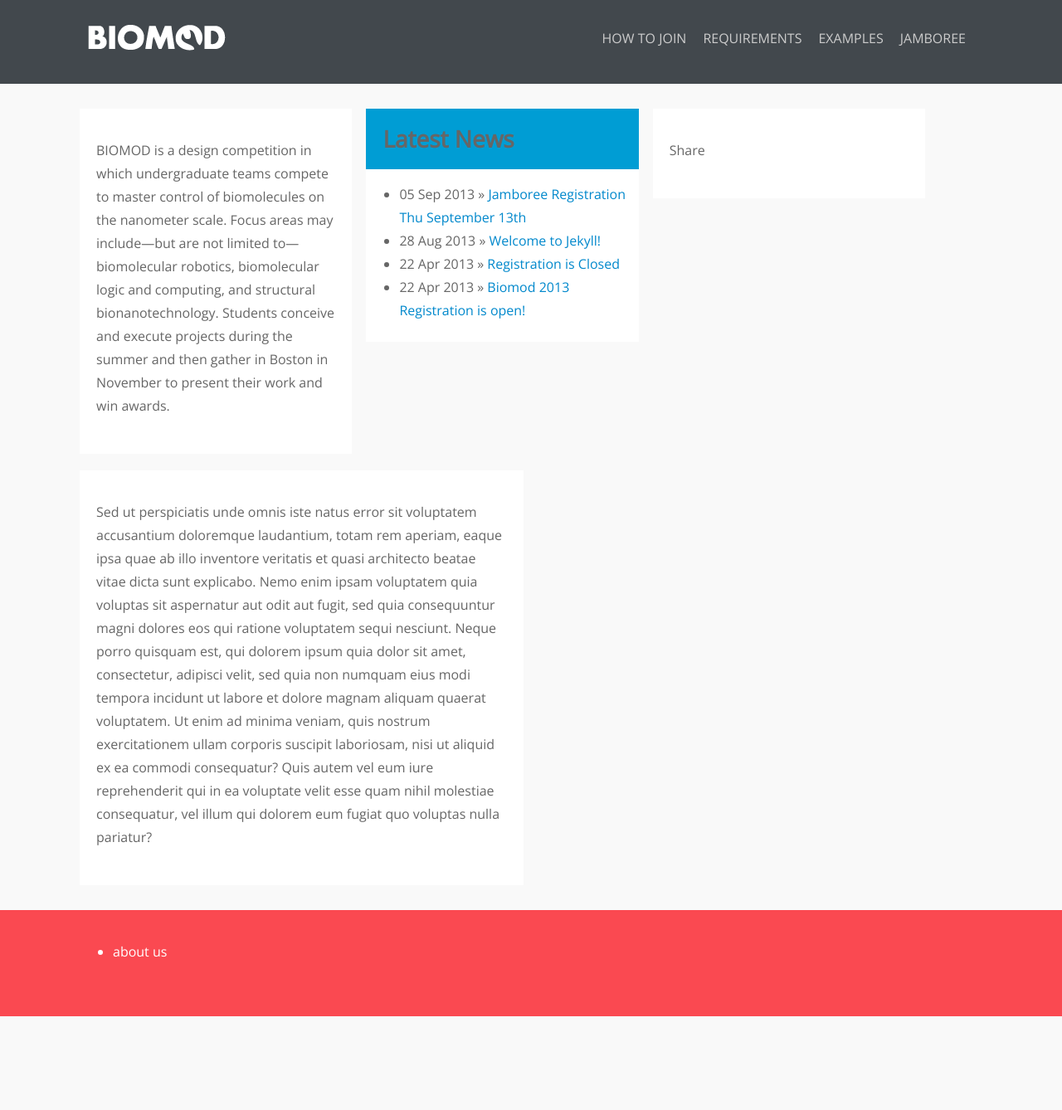
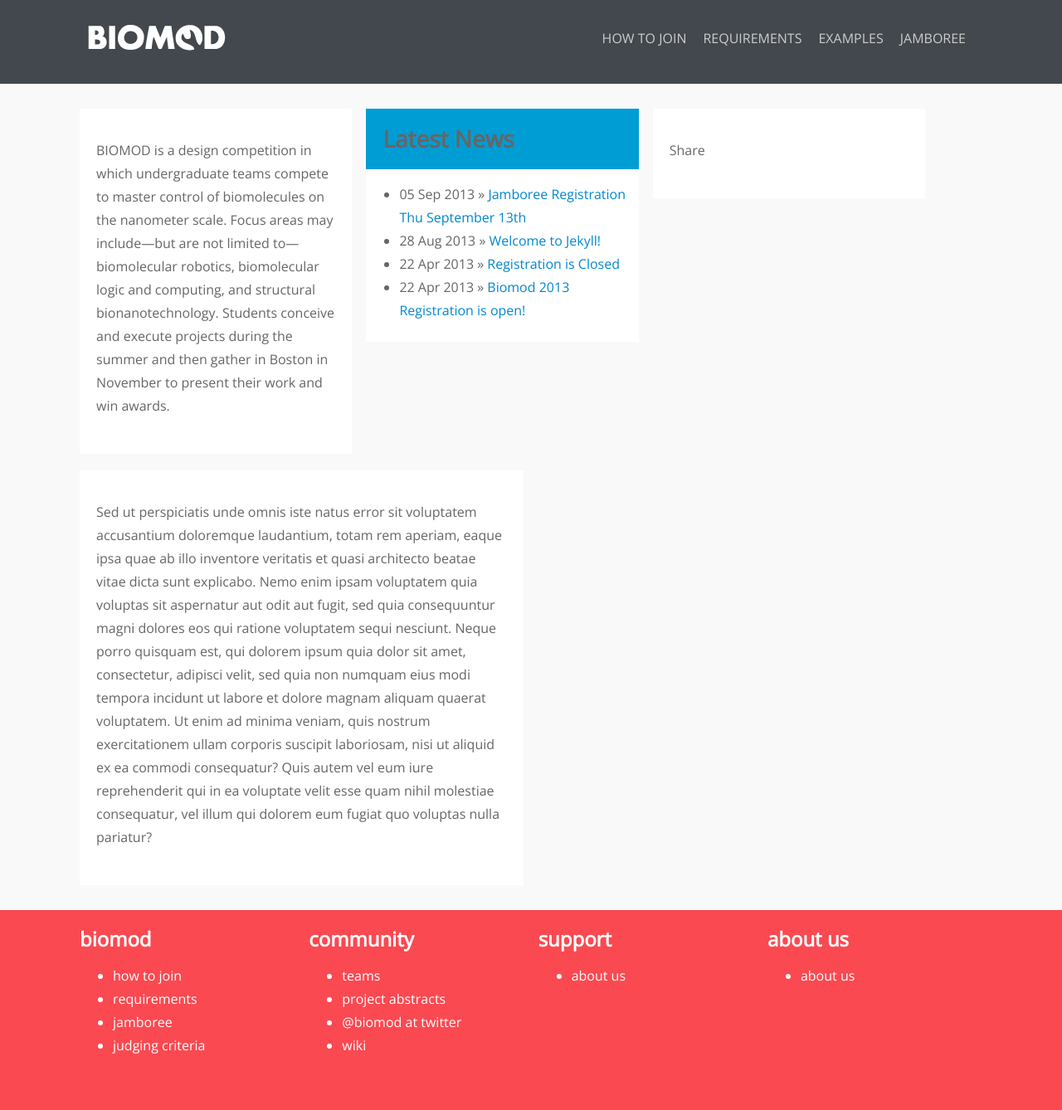
Before and after one commit to sdouglas/biomod, a Jekyll site: the page built from index.html, in a window 1280 px wide. Shown: the whole page at 83% size. Built offline with Jekyll 4.4.1, drawn with Linux system fonts in a browser that asks for light colours; Markdown is read by kramdown in place of the engine named in the settings; before the commit the page ends 1225 px from its top, so only the background shows below that.

Commit message:
i donnt know

```diff
--- a/_includes/footer.html
+++ b/_includes/footer.html
@@ -1,7 +1,59 @@
 <div class="row">
-	<ul>
-		<li>
-			<a href="#">about us</a>
-		</li>
-	</ul>
+
+	<div class="quarter">
+		<h3>biomod</h3>
+		<ul>
+			<li>
+				<a href="/pages/how-to-join">how to join</a>
+			</li>
+			<li>
+				<a href="/pages/requirements">requirements</a>
+			</li>
+			<li>
+				<a href="/pages/jamboree">jamboree</a>
+			</li>
+			<li>
+				<a href="/pages/judging">judging criteria</a>
+			</li>
+		</ul>
+	</div>
+
+	<div class="quarter">
+		<h3>community</h3>
+		<ul>
+			<li>
+				<a href="/pages/teams">teams</a>
+			</li>
+			<li>
+				<a href="/pages/abstracts">project abstracts</a>
+			</li>
+			<li>
+				<a href="http://twitter.com/biomod">@biomod at twitter</a>
+			</li>
+			<li>
+				<a href="http://openwetware.org/wiki/Biomod">wiki</a>
+			</li>
+
+		</ul>
+		</div>
+
+	<div class="quarter">
+		<h3>support</h3>
+		<ul>
+			<li>
+				<a href="#">about us</a>
+			</li>
+		</ul>
+	</div>
+
+	<div class="quarter omega">
+		<h3>about us</h3>
+		<ul>
+			<li>
+				<a href="#">about us</a>
+			</li>
+		</ul>
+	</div>
+
+
 </div>
```
Also changed, not shown: assets/scss/style.scss (+6 -1 lines), assets/css/style.css.
